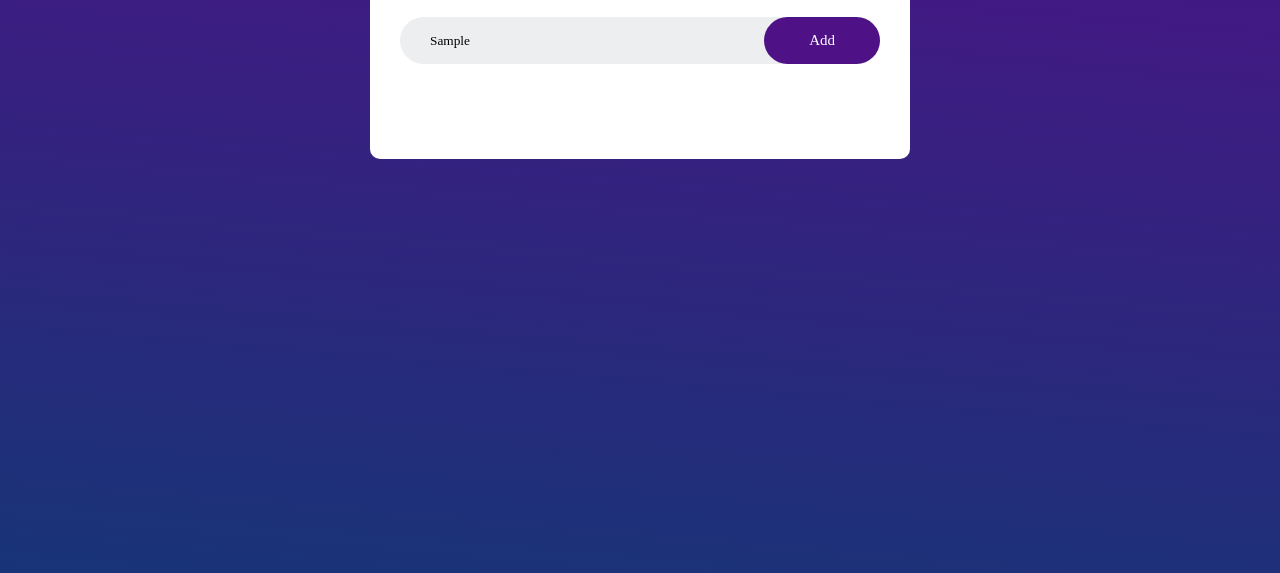
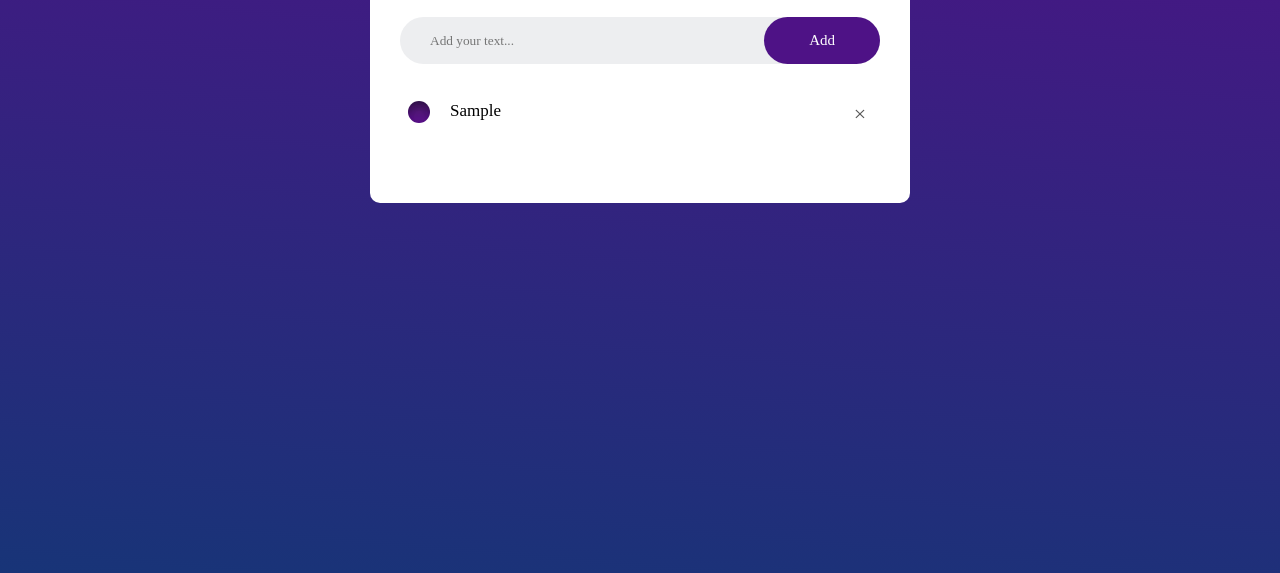
Before and after one commit to LawSibisi/todo-list, a plain HTML site: page index.html in a window 1280 px wide. Both pictures are taken after typing "Sample" into the empty fields and a click on the button "Add". Shown: the part 183-756 px from the top of the page. Drawn offline with Linux system fonts and the light colour scheme.

Commit message:
updated script file by adding a span to make a cross, updated my css for the span style

```diff
--- a/index.html
+++ b/index.html
@@ -22,6 +22,6 @@
         </div>
     </div>
 
-    <script>script.js</script>
+    <script src="script.js"></script>
 </body>
 </html>
--- a/script.js
+++ b/script.js
@@ -10,5 +10,9 @@ function addTask(){
         let li = document.createElement("li");
         li.innerHTML = inputBox.value;
         listContainer.appendChild(li);
+        let span = document.createElement("span");
+        span.innerHTML = "\u00d7";
+        li.appendChild(span);
     }
+    inputBox.value= "";
 }
--- a/style.css
+++ b/style.css
@@ -90,3 +90,17 @@ ul li.checked::before{
     content:"\2713\0020";
     color: #fff;
 }
+ul li span{
+    position:absolute;
+    right: 0;
+    top: 5px;
+    width: 40px;
+    height: 40px;
+    font-size: 22px;
+    color: #555;
+    line-height: 40px;
+    text-align: center;
+}
+ul li span:hover{
+    background: #edeef0 ;
+}
```
